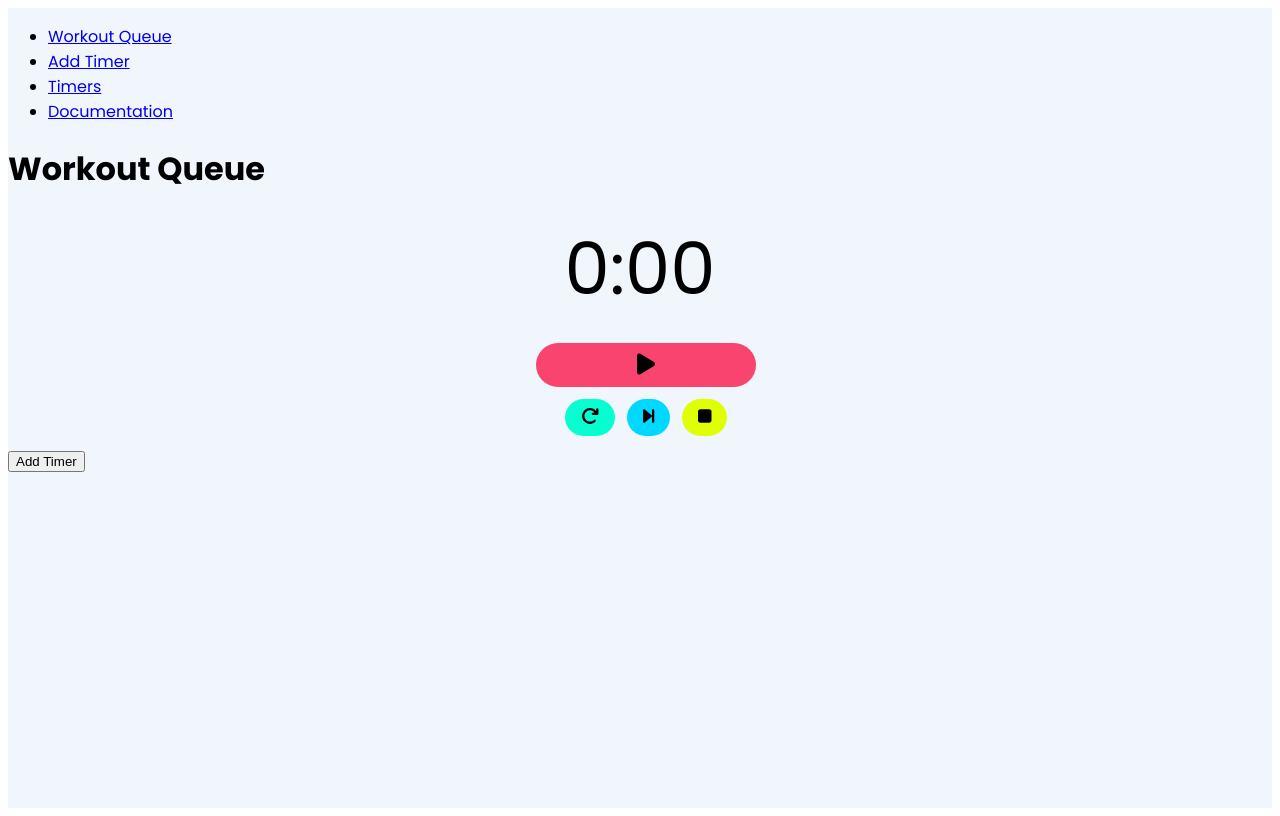
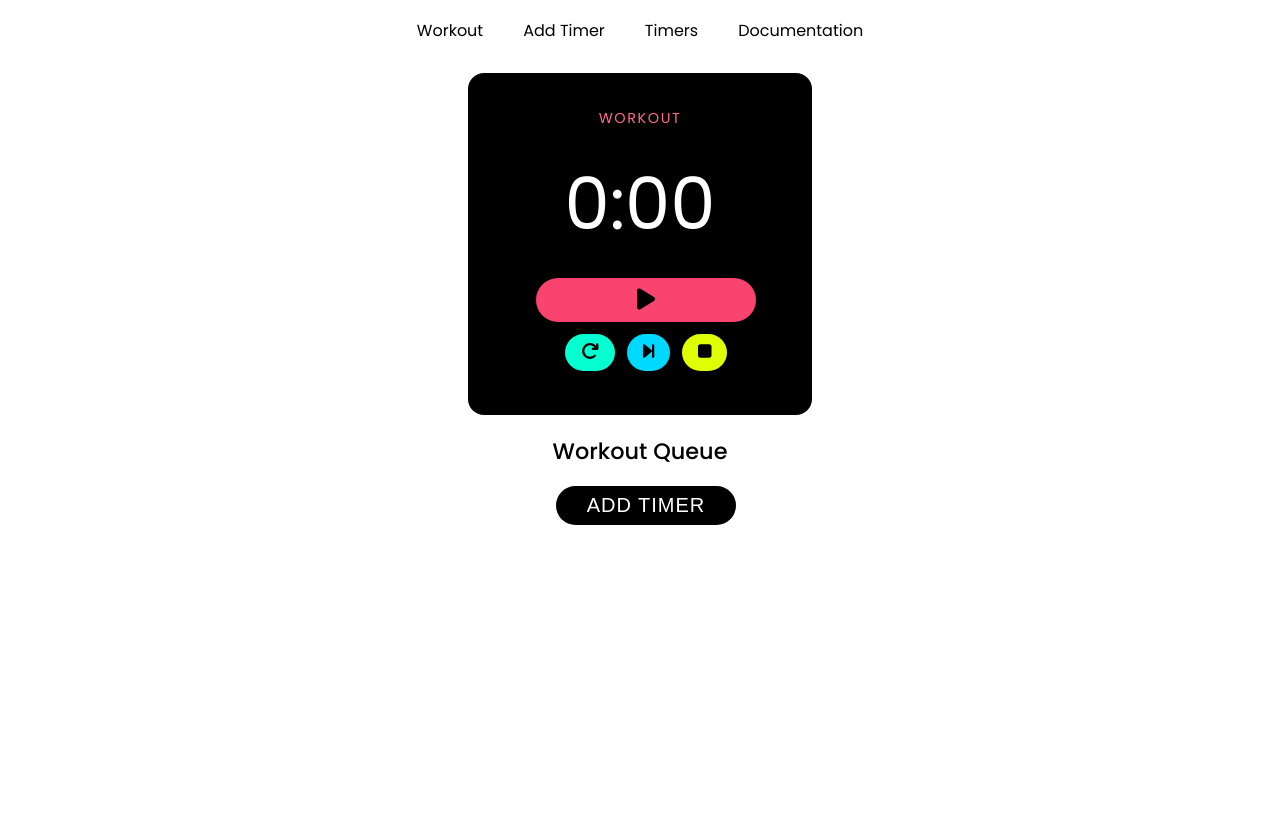
Before and after one commit to prof-tejera/assignment-2-itsweebs, a React (Create React App) app: page / in a window 1280 px wide. Built offline with nearby package versions, Linux system fonts and the light colour scheme.

Commit message:
styling workout queue view

```diff
--- /dev/null
+++ b/src/App.css
@@ -0,0 +1,25 @@
+nav {
+    color: black;
+    padding: 10px 0;
+  }
+
+  nav ul {
+    list-style: none;
+    padding: 0;
+    margin: 0;
+    display: flex;
+    justify-content: center;
+  }
+
+  nav li {
+    padding: 0 20px;
+  }
+
+  nav a {
+    text-decoration: none;
+    color: black;
+  }
+
+  nav a:hover {
+    color: #f8446e;
+  }
--- a/src/App.js
+++ b/src/App.js
@@ -6,9 +6,9 @@ import DocumentationView from "./views/DocumentationView/DocumentationView";
 import TimersView from "./views/TimersView/TimersView";
 import AddTimerView from "./views/AddTimersView/AddTimersView";
 import WorkoutQueueView from "./views/WorkoutQueueView/WorkoutQueueView";
+import './App.css';
 
 const Container = styled.div`
-  background: #f0f6fb;
   height: 100vh;
   overflow: auto;
 `;
@@ -18,7 +18,7 @@ const Nav = () => {
     <nav>
       <ul>
       <li>
-          <Link to="/">Workout Queue</Link>
+          <Link to="/">Workout</Link>
         </li>
       <li>
           <Link to="/add">Add Timer</Link>
--- a/src/components/generic/Button/Button.css
+++ b/src/components/generic/Button/Button.css
@@ -48,3 +48,25 @@
 .button-forward:hover {
     background-color: #02bcdc;
 }
+
+.button-remove {
+    color: black;
+    background-color: #eee;
+}
+
+.button-remove:hover {
+    color: #f8446e;
+    background-color: #eee;
+}
+
+.button-add {
+    background-color: black;
+    color: white;
+    width: 180px;
+    font-size: 20px;
+}
+
+.button-add:hover {
+    background-color: #deff04;
+    color: black;
+}
--- a/src/index.css
+++ b/src/index.css
@@ -2,6 +2,12 @@
 
 body {
   font-family: 'Poppins', sans-serif;
+  background-color: white;
+  display: flex;
+  flex-direction: column;
+  align-items: center;
+  justify-content: center;
+  text-align: center;
 }
 
 td,
@@ -10,7 +16,10 @@ th {
   text-align: left;
   padding: 8px;
 }
-
+h2 {
+  font-size: 1.4em;
+  font-weight: 500;
+}
 /* default styling provided
 
 body {
--- a/src/views/WorkoutQueueView/WorkoutQueueView.css
+++ b/src/views/WorkoutQueueView/WorkoutQueueView.css
@@ -1,3 +1,88 @@
-h1 {
+.timer-list {
+    list-style: none;
+    padding: 0;
+    margin: 0;
+}
+
+.timer-item {
+    background: #eee;
+    color: black;
+    padding: 8px;
+    margin-bottom: 8px;
+    border-radius: 8px;
+    display: flex;
+    justify-content: space-between;
+    align-items: center;
+    width: 480px;
+}
+
+.timer-item:last-child {
+    margin-bottom: 0;
+}
+
+.timer-item .timer-info {
+    display: flex;
+    flex-direction: column;
+    text-align: left;
+}
+
+.timer-item .timer-info .timer-type {
+    text-transform: uppercase;
+    letter-spacing: 0.1em;
+    font-size: 0.9em;
+    font-weight: 500;
+}
+
+.timer-item .timer-info .timer-details {
+    display: flex;
+    align-items: baseline;
+    gap: 8px;
+}
+
+.timer-item .timer-info .timer-details span {
+    background: #dddddd;
+    color: #3e3e3e;
+    padding: 4px 10px;
+    border-radius: 4px;
+}
+
+.timer-item .remove-button {
+    background-color: #f8446e;
+    border: none;
+    padding: 8px 16px;
+    color: white;
+    border-radius: 4px;
+    cursor: pointer;
+}
+
+.timer-item .remove-button:hover {
+    background-color: #d84567;
+}
+
+.workout-title {
+    color: #ff698c;
+    margin-bottom: 24px;
+    text-transform: uppercase;
+    font-size: 0.9rem;
+    letter-spacing: 0.1rem;
+  }
+
+.container {
+    display: flex;
+    flex-direction: column;
+    align-items: center;
+    height: 100vh;
+    margin-top: 20px;
+  }
+
+.workout {
+    background-color: #000;
+    color: #FFF;
+    border-radius: 16px;
+    padding: 20px;
+    font-size: 16px;
+    height: auto;
+    width: 280px;
+    padding: 32px;
     text-align: center;
 }
--- a/src/views/WorkoutQueueView/WorkoutQueueView.js
+++ b/src/views/WorkoutQueueView/WorkoutQueueView.js
@@ -6,33 +6,8 @@ import { formatTime } from '../../utils/helpers';
 import DisplayTime from '../../components/generic/DisplayTime/DisplayTime';
 import DisplayText from '../../components/generic/DisplayText/DisplayText';
 import Button from '../../components/generic/Button/Button';
-import { faPlay, faPause, faRedo, faStepForward, faStop } from '@fortawesome/free-solid-svg-icons';
-
-//display added timers
-const TimerDisplay = ({ timer, onRemove }) => {
-  return (
-    <div className="timer-display">
-      <div className="timer-type">{timer.type}</div>
-      {timer.type === 'Countdown' || timer.type === 'Stopwatch' ? (
-        <div className="timer-time">{timer.minutes}:{timer.seconds}</div>
-      ) : null}
-      {timer.type === 'XY' ? (
-        <>
-          <div className="timer-time">{timer.minutes}:{timer.seconds}</div>
-          <div className="timer-rounds">Rounds: {timer.rounds}</div>
-        </>
-      ) : null}
-      {timer.type === 'Tabata' ? (
-        <>
-          <div className="timer-work-time">Work: {timer.workMinutes}:{timer.workSeconds}</div>
-          <div className="timer-rest-time">Rest: {timer.restMinutes}:{timer.restSeconds}</div>
-          <div className="timer-rounds">Rounds: {timer.rounds}</div>
-        </>
-      ) : null}
-      <button onClick={() => onRemove(timer.id)}>Remove</button>
-    </div>
-  );
-};
+import { faPlay, faPause, faRedo, faStepForward, faStop, faTrashAlt } from '@fortawesome/free-solid-svg-icons';
+import './WorkoutQueueView.css'
 
 const WorkoutQueueView = () => {
   const navigate = useNavigate();
@@ -105,8 +80,9 @@ const WorkoutQueueView = () => {
   };
 
   return (
-    <div>
-      <h1>Workout Queue</h1>
+    <div className="container">
+      <div className="workout">
+        <text className="workout-title">Workout</text>
         <DisplayTime className={state.isWorkoutComplete ? 'time-finished' : ''}>
           {formatTime(remainingTime)}
         </DisplayTime>
@@ -121,11 +97,32 @@ const WorkoutQueueView = () => {
             <Button className="button-end" label="End" icon={faStop} onClick={handleEndWorkout} disabled={state.isWorkoutComplete} />
           </div>
         </Panel>
-      {state.timers.map((timer) => (
-        <TimerDisplay key={timer.id} timer={timer} onRemove={removeTimer} />
-      ))}
-      <button onClick={() => navigate('/add')}>Add Timer</button>
       </div>
+      <h2>Workout Queue</h2>
+      {
+    state.timers.map((timer) => (
+      <div key={timer.id} className="timer-item">
+        <div className="timer-info">
+          <div className="timer-type">{timer.type}</div>
+          <div className="timer-details">
+            {timer.type !== 'Tabata' && (
+              <span>{timer.minutes}:{(timer.seconds ?? '0').toString().padStart(2, '0')}</span>
+            )}
+            {timer.type === 'Tabata' && (
+              <>
+                <span>Work: {timer.workMinutes}:{timer.workSeconds.padStart(2, '0')}</span>
+                <span>Rest: {timer.restMinutes}:{timer.restSeconds.padStart(2, '0')}</span>
+              </>
+            )}
+            {timer.rounds && <span>Rounds: {timer.rounds}</span>}
+          </div>
+        </div>
+        <Button className="button-remove" icon={faTrashAlt} onClick={() => removeTimer(timer.id)} />
+      </div>
+    ))
+  }
+  <Button className="button-add" label="Add Timer" onClick={() => navigate('/add')} />
+    </div >
   );
 };
 
```
Lines whose indentation alone changed are shown as unchanged.
